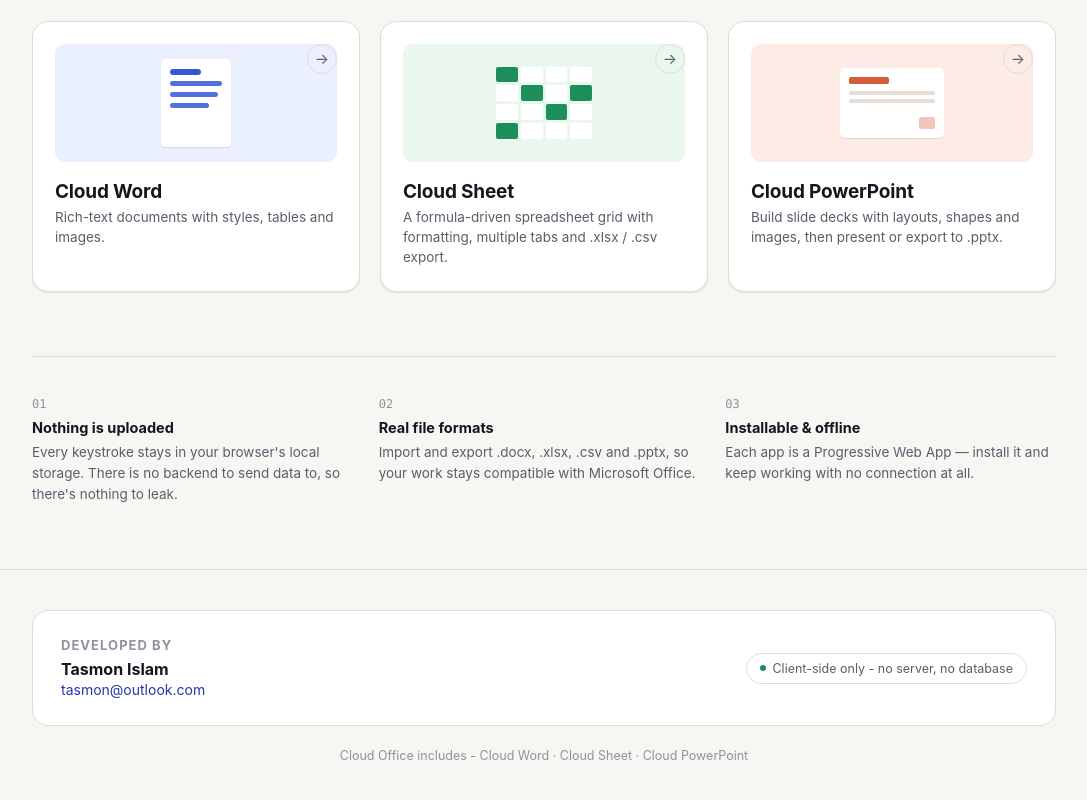
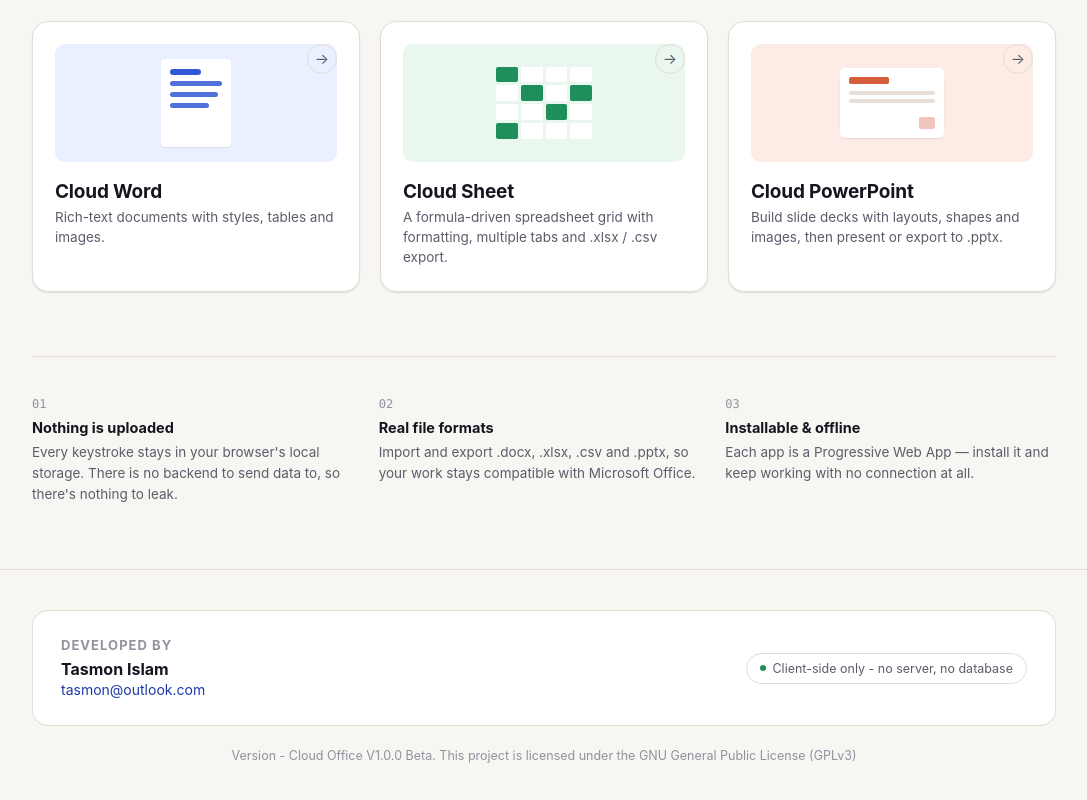
Before and after one commit to tasmon/Cloud-Office, a plain HTML site: page index.html in a window 1280 px wide. Shown: the part 536-1336 px from the top of the page, without its empty margins (96-1183 px from the left). Drawn offline with Linux system fonts and the light colour scheme.

Commit message:
Update index.html

```diff
--- a/index.html
+++ b/index.html
@@ -190,7 +190,7 @@
       </div>
       <span class="badge"><span class="dot"></span>Client-side only - no server, no database</span>
     </div>
-    <p class="foot-note">Cloud Office includes - Cloud Word · Cloud Sheet · Cloud PowerPoint</p>
+    <p class="foot-note">Version - Cloud Office V1.0.0 Beta. This project is licensed under the GNU General Public License (GPLv3)</p>
   </div>
 </footer>
 
```
